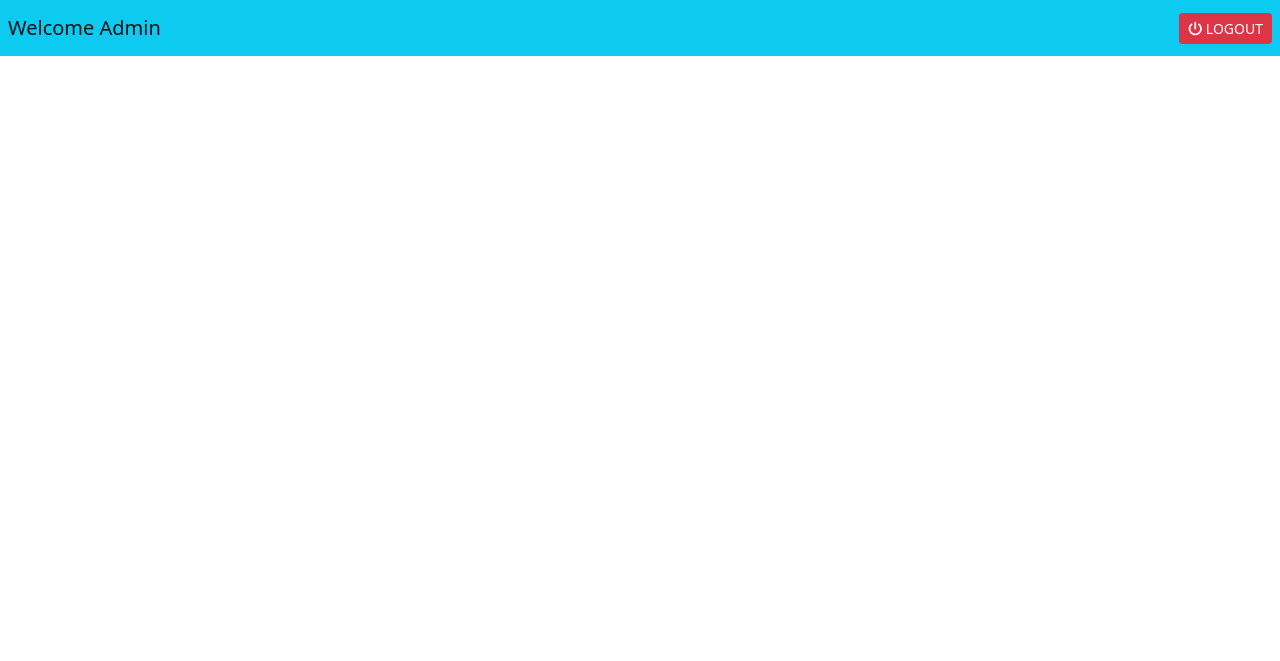
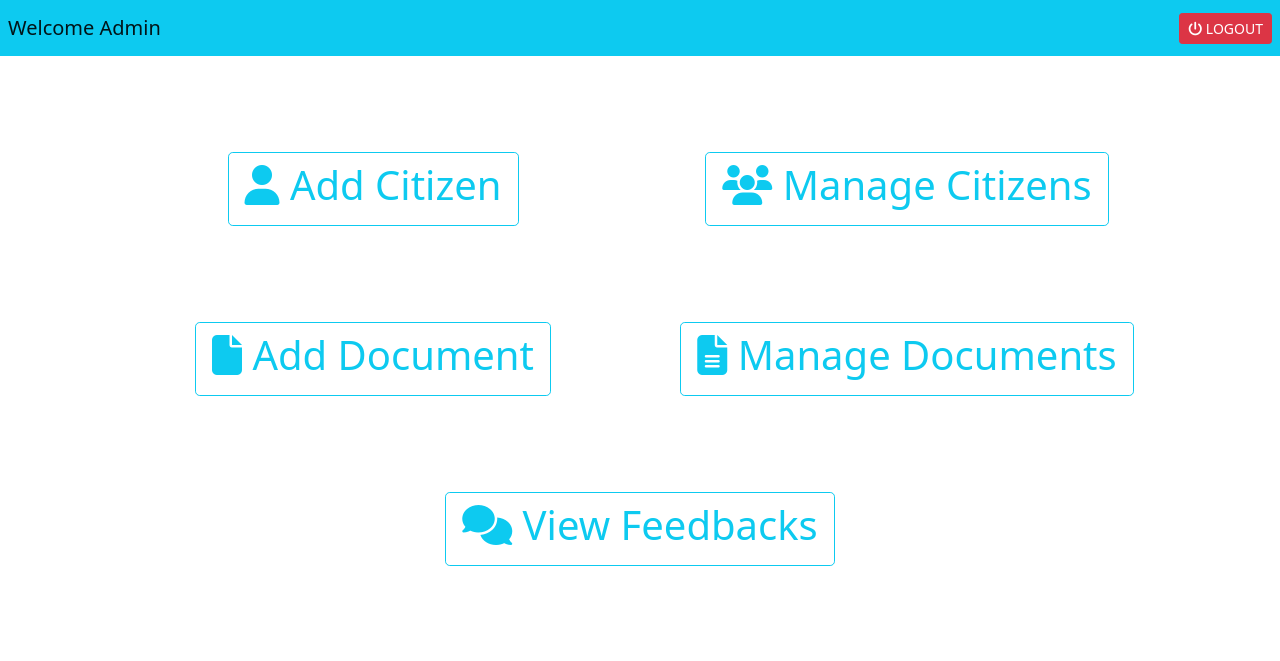
Before and after one commit to shadmanmd/pocket-certificate, a Flask app: page /admin/dashboard in a window 1280 px wide. Shown: the top 661 px of the page. Run offline with Flask 2, Linux system fonts and the light colour scheme; some libraries are stand-ins or nearby versions.

Commit message:
create dashboards

```diff
--- a/project/app.py
+++ b/project/app.py
@@ -42,6 +42,10 @@ def viewFeedback():
 def citizenLogin():
     return render_template("login.html", value="Citizen")
 
+@app.route('/citizen/dashboard')
+def citizenDashboard():
+    return render_template("citizen-dashboard.html")
+
 @app.route('/citizen/doc')
 def viewDoc():
     return render_template("citizen-view-doc.html")
--- a/project/templates/admin-dashboard.html
+++ b/project/templates/admin-dashboard.html
@@ -1,6 +1,5 @@
 {% extends "layout.html" %} {% block title %}Admin | Dashboard{% endblock %} {%
 block content %}
-<div>
 <nav class="navbar navbar-light bg-info p-2">
   <a href="#" class="navbar-brand">Welcome Admin</a>
   <div class="float-end">
@@ -9,5 +8,55 @@ block content %}
     >
   </div>
 </nav>
+<div class="container p-5">
+  <div class="row">
+    <div class="col-6 text-center">
+      <a
+        class="btn btn-lg btn-outline-info m-5"
+        role="button"
+        href="/admin/add-citizen"
+      >
+        <h1><i class="fas fa-user"></i> Add Citizen</h1>
+      </a>
+    </div>
+    <div class="col-6 text-center">
+      <a
+        class="btn btn-lg btn-outline-info m-5"
+        role="button"
+        href="/admin/manage-citizen"
+      >
+        <h1><i class="fas fa-users"></i> Manage Citizens</h1>
+      </a>
+    </div>
+  </div>
+  <div class="row">
+    <div class="col-6 text-center">
+      <a
+        class="btn btn-lg btn-outline-info m-5"
+        role="button"
+        href="/admin/add-doc"
+      >
+        <h1><i class="fas fa-file"></i> Add Document</h1>
+      </a>
+    </div>
+    <div class="col-6 text-center">
+      <a
+        class="btn btn-lg btn-outline-info mx-4 my-5"
+        role="button"
+        href="/admin/manage-doc"
+      >
+        <h1><i class="fas fa-file-alt"></i> Manage Documents</h1>
+      </a>
+    </div>
+  </div>
+  <div class="text-center">
+    <a
+      class="btn btn-lg btn-outline-info m-5"
+      role="button"
+      href="/admin/view-feedbacks"
+    >
+      <h1><i class="fas fa-comments"></i> View Feedbacks</h1>
+    </a>
+  </div>
 </div>
 {% endblock %}
```
Also changed, not shown: project/templates/citizen-dashboard.html (added, +35 -0 lines). Lines whose indentation alone changed are shown as unchanged.
